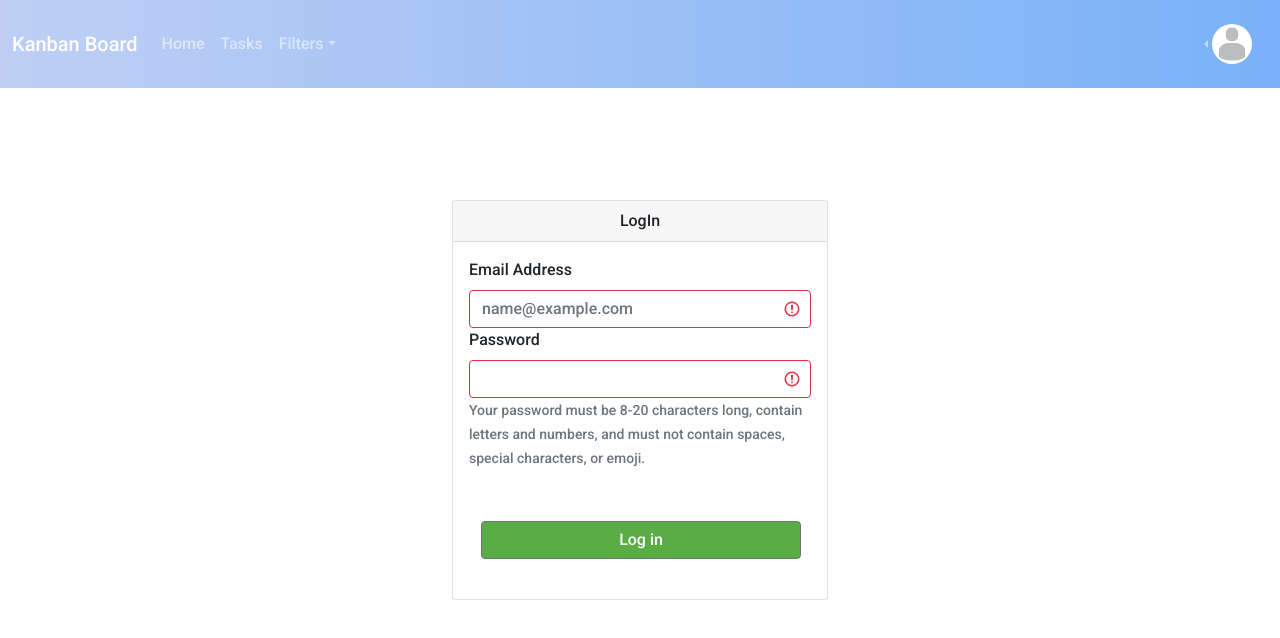
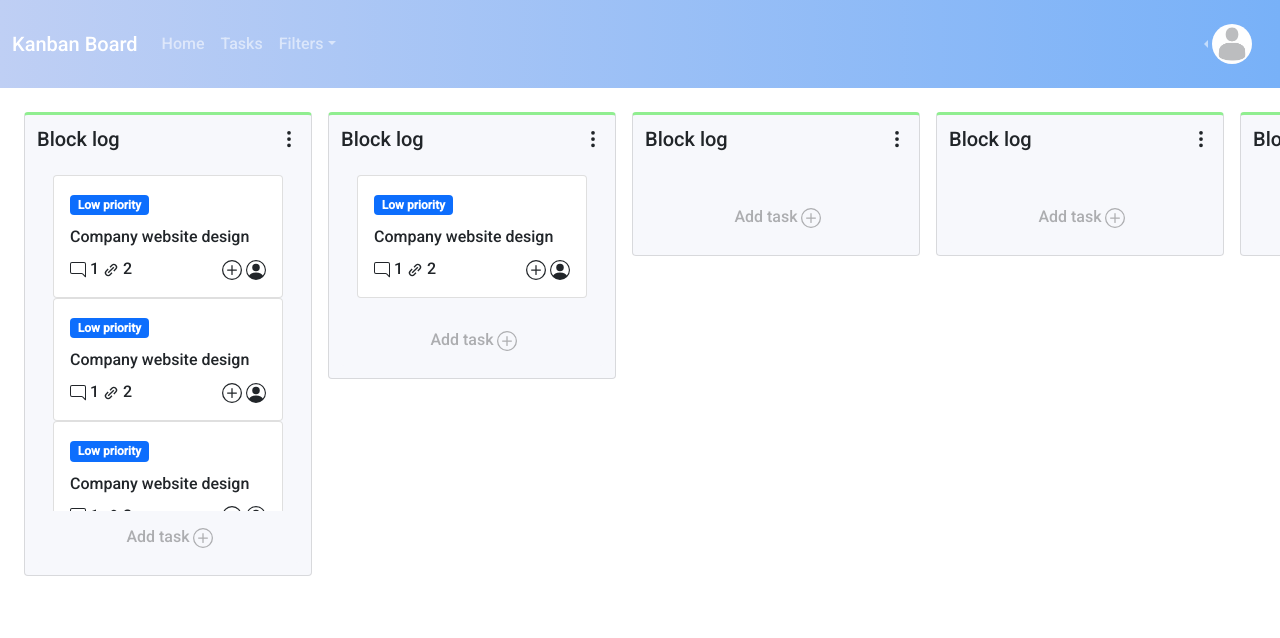
Before and after one commit to achrafhardizi/Kanban-Project, a React (Create React App) app: page /section in a window 1280 px wide. Shown: the top 638 px of the page. Built offline with nearby package versions, Linux system fonts and the light colour scheme.

Commit message:
some styling

```diff
--- a/package.json
+++ b/package.json
@@ -15,6 +15,7 @@
     "react-dom": "^17.0.2",
     "react-icons": "^4.3.1",
     "react-pro-sidebar": "^0.7.1",
+    "react-router-dom": "^6.2.1",
     "react-scripts": "5.0.0",
     "wait-on": "^6.0.1",
     "web-vitals": "^2.1.4"
--- a/src/App.css
+++ b/src/App.css
@@ -1,17 +1,33 @@
 .layout{
-    background-color: aliceblue;
     max-width: 100vw;
-    min-height: auto;
+    min-height: max-content;
     padding: 24px;
     display:flex;
     gap:16px;
     align-items: flex-start;
-    overflow-x: scroll;
+    overflow-x: hidden;
     scrollbar-base-color: red !important;
     scrollbar-3dlight-color: red !important;
     scrollbar-arrow-color: red !important;
 }
 
+::-webkit-scrollbar{
+    color:red;
+    height: 25px;
+    width: 15px;
+    /*todo:choose some colors*/
+}
+::-webkit-scrollbar-track{
+    background-color: rgba(213,194,161,0.3);
+    margin-inline: 1em;
+    border-radius: 20px;
+}
+
+::-webkit-scrollbar-thumb{
+    border-radius: 20px;
+    border: 2px solid rgba(213,194,161,0.3);
+}
+
 .App{
 
 }
--- a/src/App.js
+++ b/src/App.js
@@ -1,20 +1,28 @@
 import './App.css';
-import { Navibar, Section ,LoginPanel} from './Components'
+import {Navibar, Section, LoginPanel, Sidebar} from './Components'
 import 'bootstrap/dist/css/bootstrap.css';
+import Task from "./Components/Tasks/Task";
+import React from "react";
 
 function App() {
+
+    const secs = [<Task />,
+        <Task />,
+        <Task />,
+        <Task />]
+
     return (
         <section className="App">
             <Navibar/>
-            {/*<div className="layout">*/}
-            {/*    <Section/>*/}
-            {/*    <Section/>*/}
-            {/*    <Section/>*/}
-            {/*    <Section/>*/}
-            {/*    <Section/>*/}
-            {/*    <Section/>*/}
-            {/*</div>*/}
-            <LoginPanel />
+            <div className="layout">
+                <Section tasks={secs}/>
+                <Section tasks={<Task/>}/>
+                <Section/>
+                <Section/>
+                <Section/>
+                <Section/>
+            </div>
+            {/*<Sidebar />*/}
         </section>
     );
 }
--- a/src/Components/Sections/Section.jsx
+++ b/src/Components/Sections/Section.jsx
@@ -1,18 +1,17 @@
 import React from 'react';
-import {Card} from "react-bootstrap";
+import {Button, Card} from "react-bootstrap";
 import {BsPlusCircle, BsThreeDotsVertical} from "react-icons/bs";
 import Task from "../Tasks/Task";
 
-const Section = ({title="Block log"}) => {
+const Section = ({title="Block log", tasks}) => {
     return (
         <Card style={{
             padding:"12px",
-            maxWidth: '18rem',
+            minWidth: '18rem',
             maxHeight: '29em',
             borderTop:"3px solid lightgreen",
             backgroundColor:'#f7f8fc',
-            flex:"0 0 auto",
-            minWidth: "110px"
+            flex:"0 0 auto"
         }}>
             <Card.Title style={{
                 display: "flex",
@@ -25,10 +24,7 @@ const Section = ({title="Block log"}) => {
             <Card.Body style={{
                 overflowY:"auto"
             }}>
-                <Task />
-                <Task />
-                <Task />
-                <Task />
+                {tasks}
             </Card.Body>
             <Card.Footer style={{
                 backgroundColor:"#f7f8fc",
@@ -37,8 +33,10 @@ const Section = ({title="Block log"}) => {
                 alignItems:"center",
                 borderTop:"hidden"
             }}>
-                <span style={{color:"rgba(0,0,0,0.3)",margin:"3px"}}>Add task</span>
-                <BsPlusCircle style={{color:"rgba(0,0,0,0.3)"}} size={20}/>
+                <Button variant={"secondary"} style={{backgroundColor:"transparent",border:"transparent"}}>
+                    <span style={{color:"rgba(0,0,0,0.3)",margin:"3px"}}>Add task</span>
+                    <BsPlusCircle style={{color:"rgba(0,0,0,0.3)"}} size={20}/>
+                </Button>
             </Card.Footer>
         </Card>
     );
--- a/src/Components/Tasks/Task.jsx
+++ b/src/Components/Tasks/Task.jsx
@@ -10,7 +10,7 @@ const Task = ({
     }) => {
     return (
         <Card style={{
-            marginBottom:"6px"
+            marginBottom:"6 px"
         }}>
             <Card.Body>
                 <Badge style={{
@@ -25,9 +25,9 @@ const Task = ({
                     <div className="notifis">
                         <BsChatRight onClick={event => {console.log('clikced the plus')}}/> {chatNum} <BiLinkAlt/> {linksNum}
                     </div>
-                    <div className="avatars">
+                    <div  className="avatars" >
                         <BsPlusCircle size={20}/> <BsPersonCircle size={20}/>
-                    </div>
+                    </div >
                 </div>
             </Card.Body>
         </Card>
```
Also changed, not shown: 1 other file (tests, documents, lock files or other folders).
